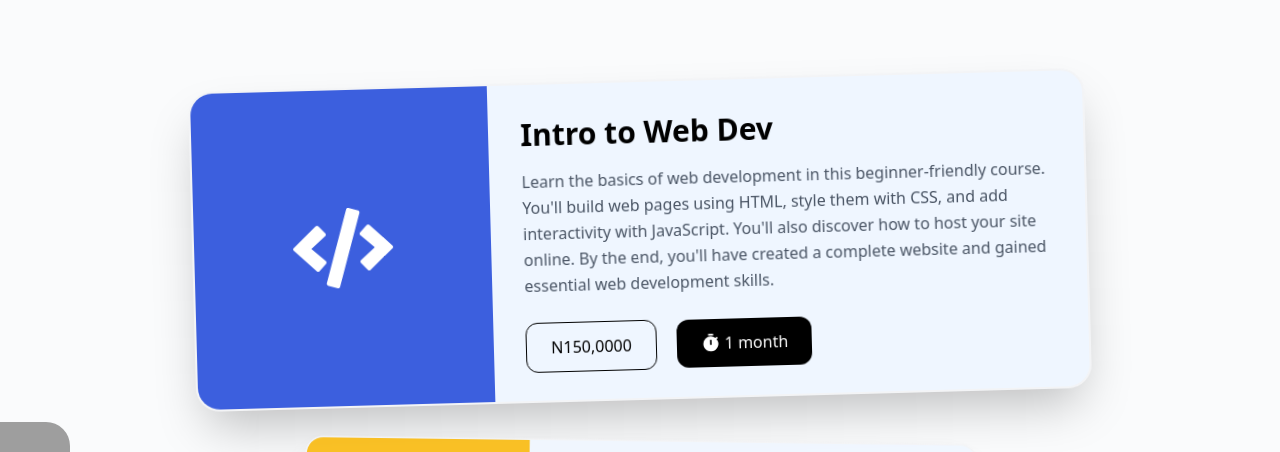
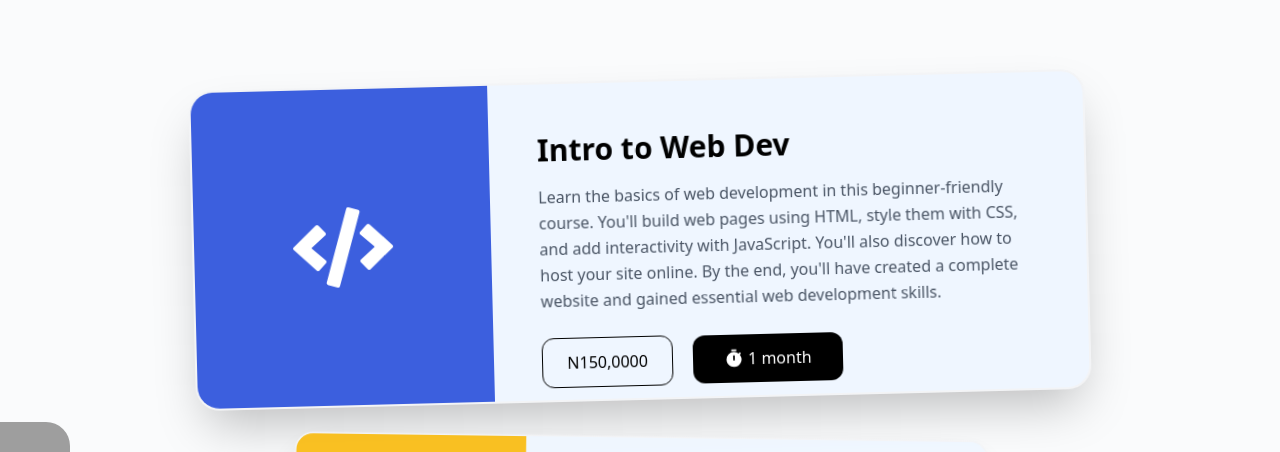
Before and after one commit to kene-dev/techbro-uni, a React (Vite) app: page / in a window 1280 px wide. Shown: the part 884-1336 px from the top of the page. Built offline with nearby package versions, Linux system fonts and the light colour scheme; grey boxes are pictures that could not be loaded.

Commit message:
course card fix

```diff
--- a/src/components/About.jsx
+++ b/src/components/About.jsx
@@ -21,9 +21,8 @@ const About = () => {
     }
 
   return (
-    <div className='w-full min-h-screen lg:h-screen flex flex-col lg:flex-row items-start gap-7 lg:my-[100px] mb-20 lg:mb-0'>
+    <div className='w-full min-h-screen lg:h-screen flex flex-col lg:flex-row items-start gap-7 lg:my-[100px] mb-20  lg:mb-0'>
         <div className='w-full h-full'>
-
             <div className="w-full lg:h-full h-max px-5 lg:px-0 py-10 lg:py-0">
                 <div className='lg:w-2/3 mx-auto h-full flex flex-col gap-4 items-start justify-center leading-snug'>
                     <h4 className='text-lg font-bold text-[#f74364]'>About Us</h4>
--- a/src/components/Courses.jsx
+++ b/src/components/Courses.jsx
@@ -43,19 +43,21 @@ const CoursesSection = ({title, desc, icon, bg, index}) => {
                 {icon}
               </div>
 
-              <div className=" w-full p-8 flex-1 flex flex-col justify-between">
+              <div className="w-full lg:p-12 p-4 py-7  flex-1 flex flex-col justify-between">
+
                 <div>
                   <h3 className="text-3xl font-bold mb-4">{title}</h3>
                   <p className="text-gray-600 text-md leading-relaxed">{desc}</p>
                 </div>
-                <div className='flex items-center gap-5'>
+
+                <div className='w-full flex items-center gap-5'>
                   <button className="mt-6 px-6 py-3 bg-transparent border-[1px] border-black text-black rounded-xl hover:bg-opacity-80 transition w-fit">
                     N150,0000
                   </button>
 
-                  <div className=" flex items-center gap-1 mt-6 px-6 py-3 bg-black text-white  rounded-xl hover:bg-opacity-80 transition w-fit">
+                  <div className=" flex items-center justify-center gap-1 mt-6 px-2 py-3 bg-black text-white  rounded-xl hover:bg-opacity-80 transition w-full lg:w-[150px]">
                     <MdTimer className='text-white w-5 h-5' />
-                    1 month
+                    <p>1 month</p>
                   </div>
                 </div>
               </div>
--- a/src/components/Hero.jsx
+++ b/src/components/Hero.jsx
@@ -17,7 +17,7 @@ const Hero = () => {
             </div>
         </div>
 
-        <div style={{background: `url(${bg})`}} className="w-full h-full lg:h-screen !bg-cover bg-no-repeat lg:bg-center bg-bottom p-8 rounded-3xl rounded-bl-[90px] pt-20">
+        <div style={{background: `url(${bg})`}} className="w-full h-full lg:h-screen !bg-cover bg-no-repeat lg:bg-center bg-bottom p-8 rounded-3xl rounded-bl-[90px] pt-20 z-40">
             <img className='object-contain h-full w-full rounded-bl-2xl' src={bgGirl}/>
         </div>
     </div>
--- a/src/components/WhyUs.jsx
+++ b/src/components/WhyUs.jsx
@@ -45,10 +45,10 @@ const WhyUs = () => {
     }
 
   return (
-    <div className='w-full min-h-screen bg-offwhite lg:px-10 flex flex-col items-center justify-center gap-10 px-5 py-10 '>
+    <div className='w-full min-h-screen bg-offwhite lg:px-10 flex flex-col items-center justify-center gap-10 px-5 py-10 lg:mt-20'>
         <div className='flex flex-col text-center'>
             <h4 className='text-lg font-bold text-[#f74364]'>Why Our Courses</h4>
-            <h1 className='lg:text-[50px] text-[30px] text-[#1f2f54]'>What Makes Us Different</h1>
+            <h1 className='lg:text-[50px] text-[30px] text-[#1f2f54] font-bold'>What Makes Us Different</h1>
         </div>
         <div className='w-full h-full flex flex-col-reverse lg:flex-row items-start gap-4'>
 
```
Also changed, not shown: 2 other files (tests, documents, lock files or other folders).
